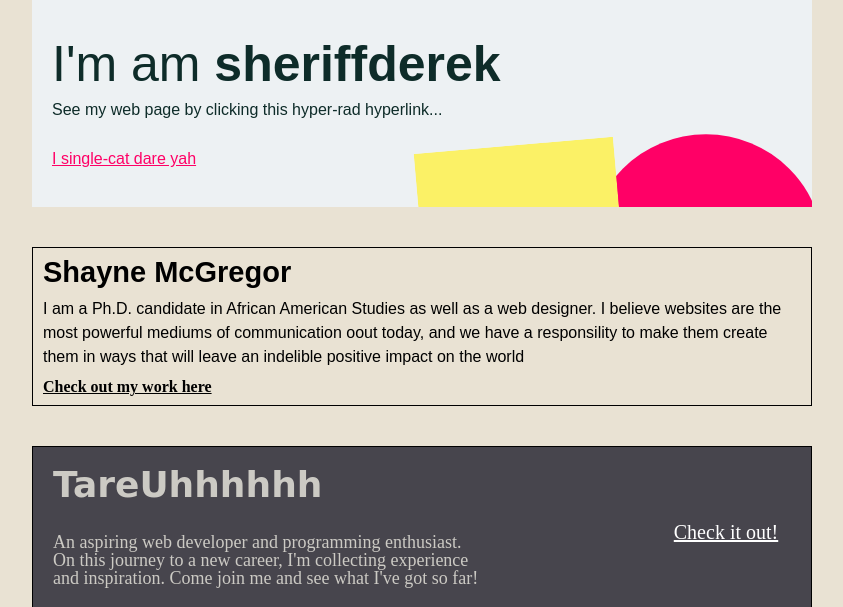
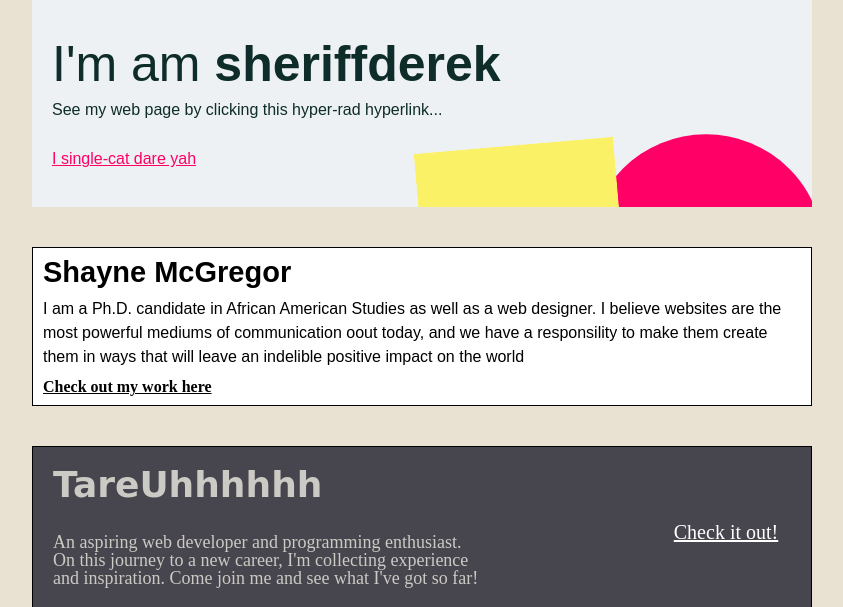
Before and after one commit to perpetual-education-personal/alpha-three-homepage, a PHP site: page / in a window 1280 px wide. Shown: the part 199-806 px from the top of the page, without its empty margins (218-1061 px from the left). Run offline with PHP 8.4, Linux system fonts and the light colour scheme; some web fonts are replaced.

Commit message:
add white background color to shayne card

```diff
--- a/style.css
+++ b/style.css
@@ -140,6 +140,9 @@ h1 {
 }
 
 /*SHAYNE CLASS*/
+.student.shayne {
+  background-color: white;
+}
 .student.shayne .attention-voice {
   font-family: 'Red Hat Display', sans-serif;
   font-size: 29px;
```
